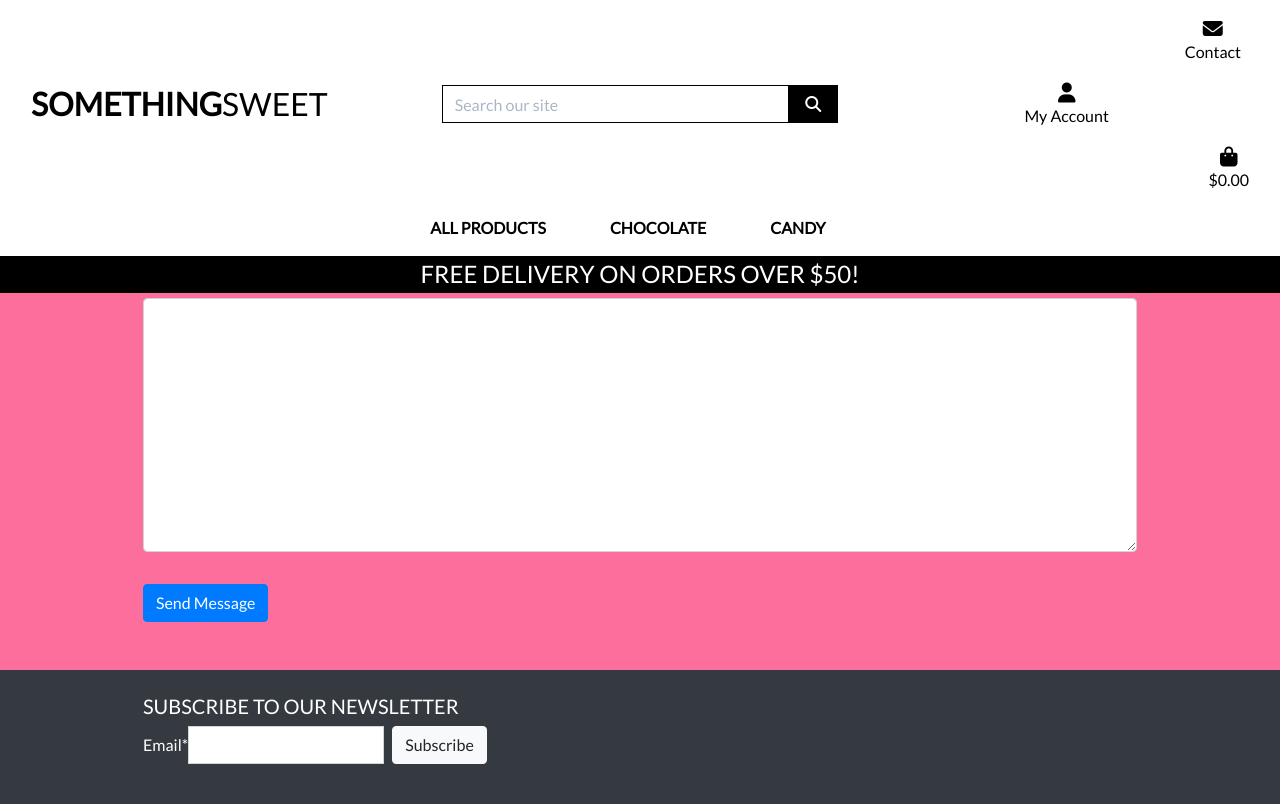
After one commit to MiaTothova/PP5, a Django app: page /contact/ in a window 1280 px wide. The commit adds this page. Run offline with Django 3.2, Linux system fonts and the light colour scheme; some libraries are stand-ins or nearby versions.

Commit message:
Add contact page with form and message handling

```diff
--- a/home/forms.py
+++ b/home/forms.py
@@ -9,9 +9,15 @@
 from crispy_forms.helper import FormHelper
 from crispy_forms.layout import Layout, Submit
 from django import forms
-from .models import NewsletterSubscription
+from .models import NewsletterSubscription, ContactMessage
 
 class NewsletterForm(forms.ModelForm):
     class Meta:
         model = NewsletterSubscription
         fields = ['email']
+
+
+class ContactForm(forms.ModelForm):
+    class Meta:
+        model = ContactMessage
+        fields = ['name', 'email', 'message']
--- a/home/models.py
+++ b/home/models.py
@@ -1,4 +1,5 @@
 from django.db import models
+
 
 # Create your models here.
 class NewsletterSubscription(models.Model):
@@ -7,3 +8,13 @@ class NewsletterSubscription(models.Model):
 
     def __str__(self):
         return self.email
+
+
+class ContactMessage(models.Model):
+    name = models.CharField(max_length=100)
+    email = models.EmailField()
+    message = models.TextField()
+    sent_on = models.DateTimeField(auto_now_add=True)
+
+    def __str__(self):
+        return f'Message from {self.name} ({self.email})'
--- /dev/null
+++ b/home/templates/home/contact.html
@@ -0,0 +1,13 @@
+{% extends 'base.html' %}
+{% load crispy_forms_tags %}
+
+{% block content %}
+<div class="container mt-5">
+    <h2>Contact Us</h2>
+    <form method="POST">
+        {% csrf_token %}
+        {{ form|crispy }}
+        <button type="submit" class="btn btn-primary mt-3">Send Message</button>
+    </form>
+</div>
+{% endblock %}
--- a/home/urls.py
+++ b/home/urls.py
@@ -5,4 +5,5 @@ from . import views
 urlpatterns = [
     path('', views.index, name='home'),
     path('newsletter/', views.newsletter_signup, name='newsletter'),
+    path('contact/', views.contact, name='contact'),
 ]
--- a/home/views.py
+++ b/home/views.py
@@ -22,5 +22,17 @@ def newsletter_signup(request):
     return redirect('home')
 
 
-# def newsletter_thank_you(request):
-#     return render(request, 'home/newsletter_thank_you.html')
+from django.shortcuts import render, redirect
+from django.contrib import messages
+from .forms import ContactForm
+
+def contact(request):
+    if request.method == 'POST':
+        form = ContactForm(request.POST)
+        if form.is_valid():
+            form.save()
+            messages.success(request, 'Thank you for your message! We will get back to you soon.')
+            return redirect('home')
+    else:
+        form = ContactForm()
+    return render(request, 'home/contact.html', {'form': form})
--- a/templates/base.html
+++ b/templates/base.html
@@ -73,6 +73,16 @@
       <div class="col-12 col-lg-4 my-auto py-1 py-lg-0">
         <ul class="list-inline list-unstyled text-center text-lg-right my-0">
           <li class="list-inline-item dropdown">
+
+            <li class="list-inline-item">
+              <a class="text-black nav-link" href="{% url 'contact' %}" data-toggle="tooltip" title="Contact Us">
+                <div class="text-center">
+                  <div><i class="fas fa-envelope fa-lg"></i></div>
+                  <p class="my-0">Contact</p>
+                </div>
+              </a>
+            </li>
+
             <a class="text-black nav-link" href="#" id="user-options" data-toggle="dropdown" aria-haspopup="true"
               aria-expanded="false">
               <div class="text-center">
```
Also changed, not shown: templates/includes/main-nav.html (+0 -11 lines), home/migrations/0002_contactmessage.py (added).
